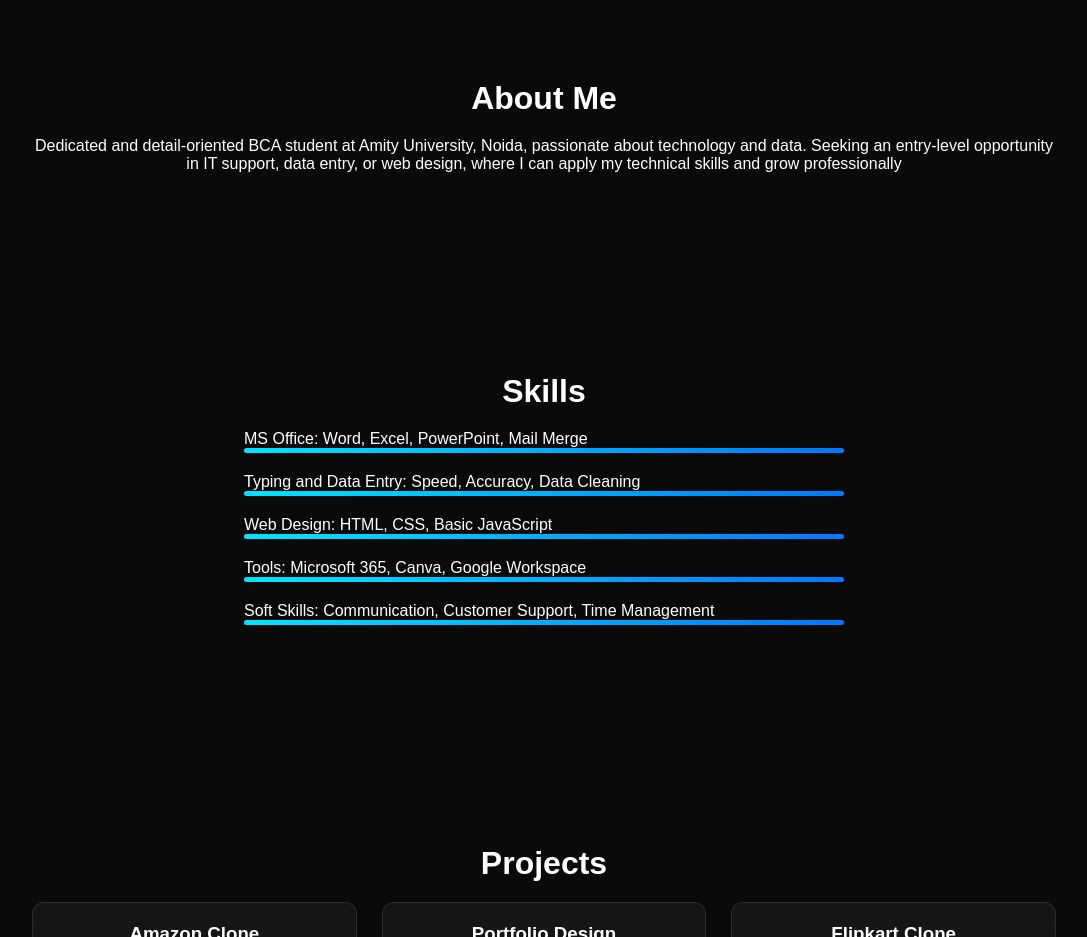
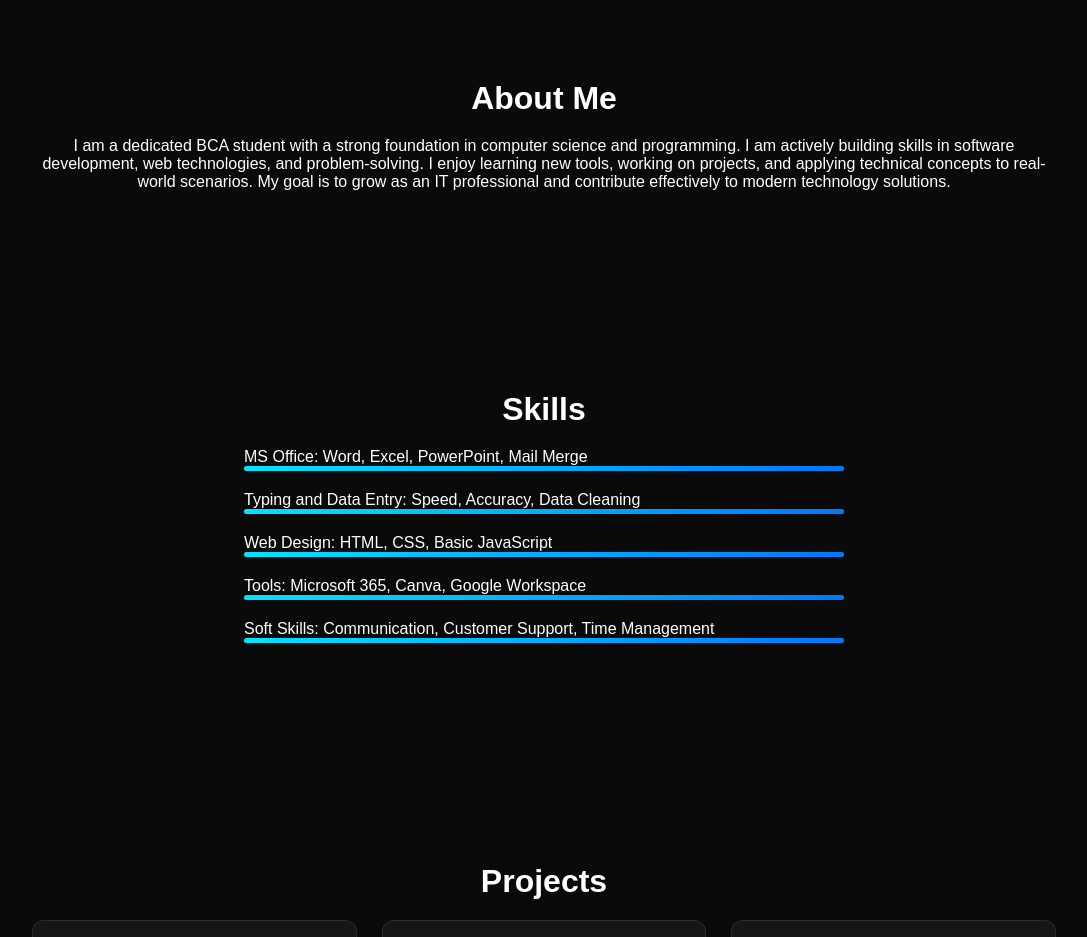
Before and after one commit to anmol2438x-lab/Animated-portfolio-website, a plain HTML site: page index.html in a window 1280 px wide. Shown: the part 820-1757 px from the top of the page, without its empty margins (96-1183 px from the left). Drawn offline with nearby package versions, Linux system fonts and the light colour scheme.

Commit message:
Update index.html

```diff
--- a/index.html
+++ b/index.html
@@ -38,10 +38,10 @@
     <section id="about" class="section">
       <h2 class="title" data-animate="up">About Me</h2>
       <p class="about-text" data-animate="up">
-        Dedicated and detail-oriented BCA student at Amity University, Noida,
-        passionate about technology and data. Seeking an entry-level opportunity
-        in IT support, data entry, or web design, where I can apply my technical
-        skills and grow professionally
+       I am a dedicated BCA student with a strong foundation in computer science and programming.
+      I am actively building skills in software development, web technologies, and problem-solving.
+      I enjoy learning new tools, working on projects, and applying technical concepts to real-world scenarios.
+      My goal is to grow as an IT professional and contribute effectively to modern technology solutions.
       </p>
     </section>
 
```
